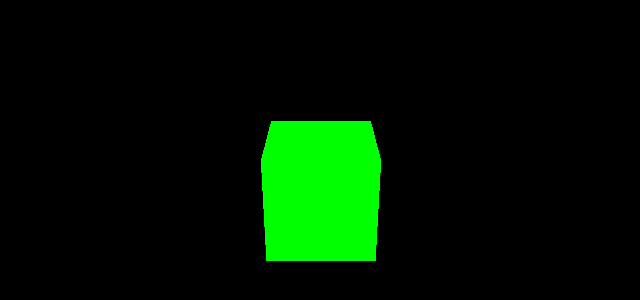
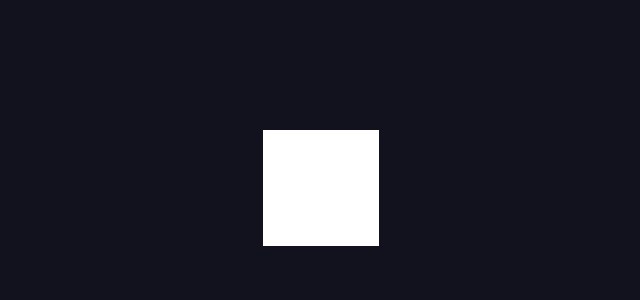
Before and after one commit to 8davxgnu/Three-Sandbox, a website built with Vite: page cube-event-test-1/index.html in a window 1280 px wide. Shown: the part 212-512 px from the top of the page, without its empty margins (319-959 px from the left). Built offline with nearby package versions, Linux system fonts and the light colour scheme.

Commit message:
MOD util-three-1.js, main.js, style.css
Added utility function to create THREE.js cube.
Currently 1 cube rendered. This marks the start of multiple cube event testing

```diff
--- a/cube-event-test-1/src/main.js
+++ b/cube-event-test-1/src/main.js
@@ -1,23 +1,40 @@
 import {
-  createScene
+  createScene,
+  createCube
 } from './util-three-1';
 import * as THREE from 'three';
+import {OrbitControls} from 'three/addons/controls/OrbitControls.js';
 
 let { scene, camera, renderer } = createScene();
-// console.log(scene, camera, renderer);
 
-const geometry = new THREE.BoxGeometry( 1, 1, 1 );
-const material = new THREE.MeshBasicMaterial( { color: 0x00ff00 } );
-const cube = new THREE.Mesh( geometry, material );
-scene.add( cube );
+document.body.appendChild(renderer.domElement);
+const color = new THREE.Color(0x12121f);
+scene.background = color
+camera.position.z = 5;
 
-camera.position.z = 5;
+const controls = new OrbitControls(camera, document.body);
+controls.target.set(0, 0, 0);  // pt of focus for the orbit
+controls.update();
+
+const cube1 = createCube([1, 1, 1], '0x00ff00', [0, 0, 0])
+scene.add( cube1 );
+
 
 function animate() {
   renderer.render( scene, camera );
-  cube.rotateX(0.05);
 }
 renderer.setAnimationLoop( animate );
 
+window.addEventListener('keydown', function(event){
+  const userInput = event.key.toLowerCase();
+  if ('e'.includes(userInput)) {
+    cube1.translateY(1);
+  }
+});
 
-document.body.appendChild(renderer.domElement);
+window.addEventListener('keyup', function(event){
+  const userInput = event.key.toLowerCase();
+  if ('e'.includes(userInput)) {
+    cube1.translateY(-1);
+  }
+});
--- a/cube-event-test-1/src/style.css
+++ b/cube-event-test-1/src/style.css
@@ -9,6 +9,6 @@ body {
   width: 100vh;
   height: 100vh;
 
-  background-color: black;
+  background-color: gray;
   color: red;
 }
--- a/cube-event-test-1/src/util-three-1.js
+++ b/cube-event-test-1/src/util-three-1.js
@@ -6,3 +6,18 @@
   renderer.setSize(window.innerWidth, window.innerHeight);
   return { scene, camera, renderer };
 }
+
+/**
+ *
+ * @param {number[]} param0
+ * @param {string} color
+ * @param {number[]} param2
+ * @returns  {THREE.Mesh}
+ */
+export function createCube([a,b,c], color, [x, y, z]) {
+  const geometry = new THREE.BoxGeometry( a, b, c );
+  const material = new THREE.MeshBasicMaterial( { color: color } );
+  const cube = new THREE.Mesh( geometry, material );
+  cube.position.set(x, y, z)
+  return cube
+}
```
Lines whose indentation alone changed are shown as unchanged.
